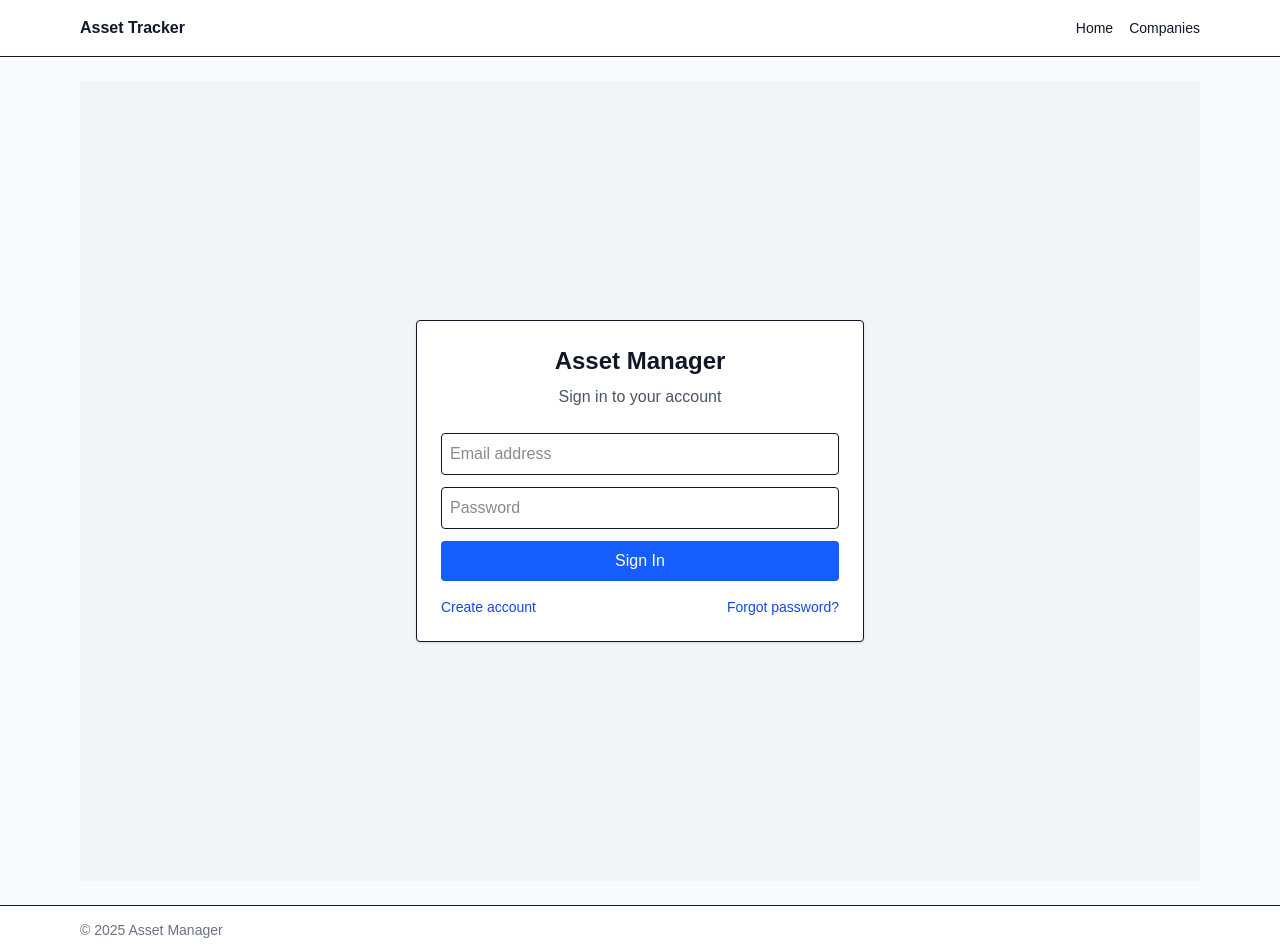
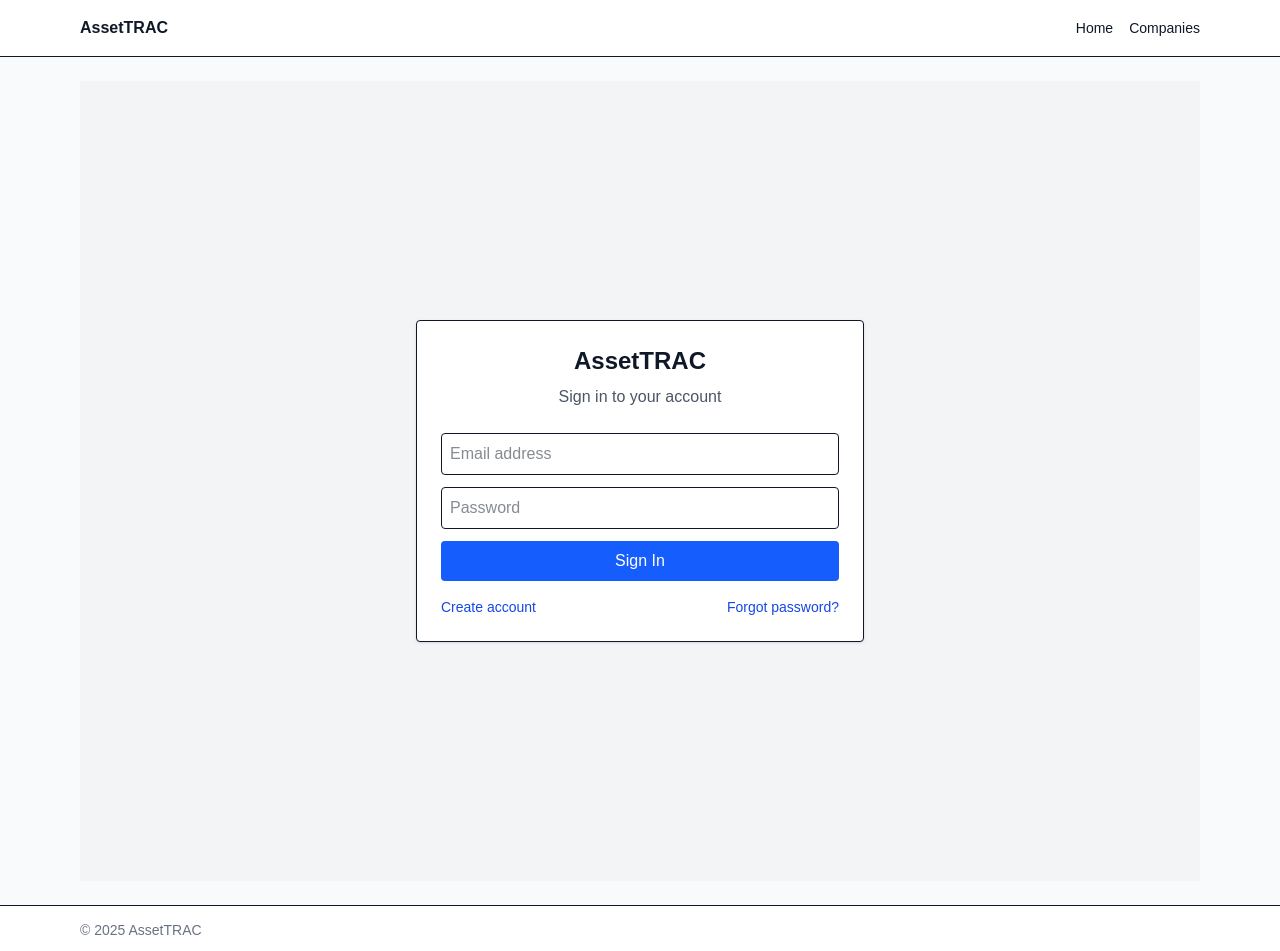
Before and after one commit to freakboy791/asset_manager, a Next.js app: page / in a window 1280 px wide. Shown: the top 951 px of the page. Built offline with nearby package versions, Linux system fonts and the light colour scheme; no server answers.

Commit message:
app name update

```diff
--- a/components/SiteLayout.tsx
+++ b/components/SiteLayout.tsx
@@ -5,7 +5,7 @@ export default function SiteLayout({ children }: { children: React.ReactNode })
     <div className="min-h-screen flex flex-col bg-gray-50 text-gray-900">
       <header className="bg-white border-b">
         <div className="max-w-6xl mx-auto px-4 h-14 flex items-center justify-between">
-          <Link href="/" className="font-semibold">Asset Tracker</Link>
+          <Link href="/" className="font-semibold">AssetTRAC</Link>
           <nav className="flex items-center gap-4 text-sm">
             <Link href="/" className="hover:text-blue-600">Home</Link>
             <Link href="/companies" className="hover:text-blue-600">Companies</Link>
@@ -19,7 +19,7 @@ export default function SiteLayout({ children }: { children: React.ReactNode })
 
       <footer className="bg-white border-t">
         <div className="max-w-6xl mx-auto px-4 h-12 text-sm text-gray-500 flex items-center">
-          © {new Date().getFullYear()} Asset Manager
+          © {new Date().getFullYear()} AssetTRAC
         </div>
       </footer>
     </div>
--- a/package.json
+++ b/package.json
@@ -1,5 +1,5 @@
 {
-  "name": "asset_manager",
+  "name": "assetTRAC",
   "version": "0.1.0",
   "private": true,
   "scripts": {
--- a/pages/index.tsx
+++ b/pages/index.tsx
@@ -85,7 +85,7 @@ export default function AuthPage() {
   return (
     <main className="min-h-screen flex items-center justify-center bg-gray-100 p-6">
       <div className="w-full max-w-md bg-white border rounded p-6 shadow-sm">
-        <h1 className="text-2xl font-semibold mb-2 text-center">Asset Manager</h1>
+        <h1 className="text-2xl font-semibold mb-2 text-center">AssetTRAC</h1>
         <p className="text-center text-gray-600 mb-6">
           {mode === "signin" && "Sign in to your account"}
           {mode === "signup" && "Create a new account"}
```
Also changed, not shown: 1 other file (tests, documents, lock files or other folders).
